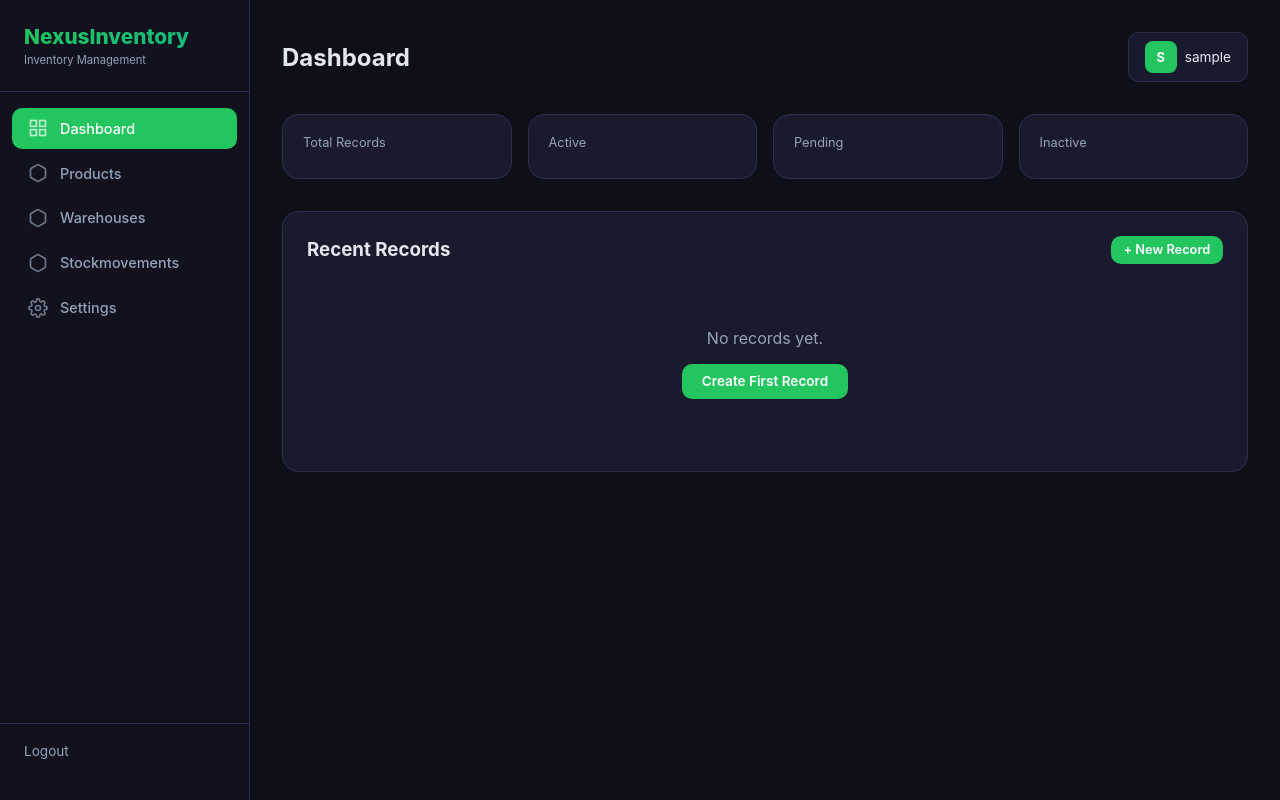
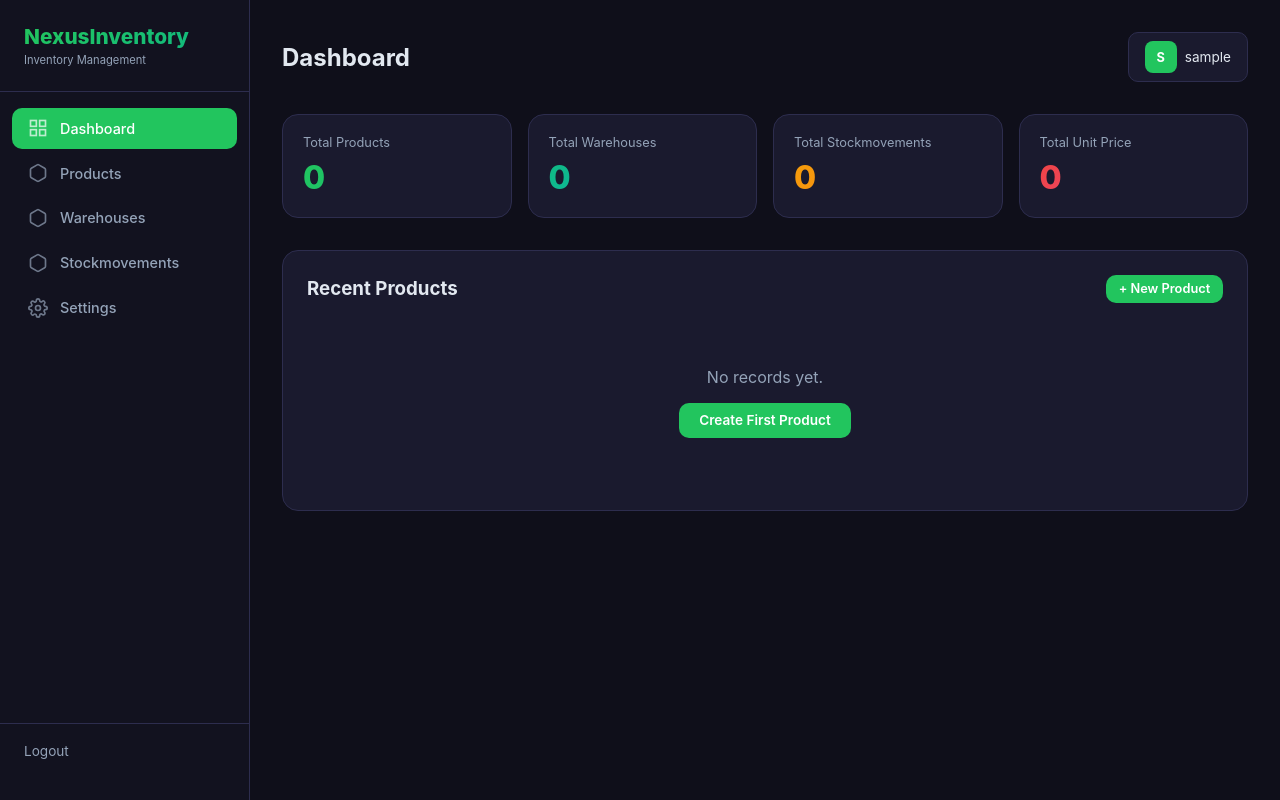
Before and after one commit to nexus-apex/nexus-inventory, a Django app: page /dashboard/ in a window 1280 px wide. Run offline with Django 4.2, Linux system fonts and the light colour scheme; the visitor is signed in with stand-in values (Sample User, id 1); data that the repository does not hold is empty.

Commit message:
feat: enterprise NexusInventory with Product, Warehouse, StockMovement

```diff
--- a/backend/templates/dashboard.html
+++ b/backend/templates/dashboard.html
@@ -4,41 +4,38 @@
 {% block content %}
 <div class="stats-grid">
   <div class="stat-card">
-    <div class="stat-label">Total Records</div>
-    <div class="stat-value">{{ total }}</div>
+    <div class="stat-label">Total Products</div>
+    <div class="stat-value">{{ product_count }}</div>
   </div>
   <div class="stat-card">
-    <div class="stat-label">Active</div>
-    <div class="stat-value" style="background:linear-gradient(135deg,#10b981,#06b6d4);-webkit-background-clip:text;background-clip:text">{{ active }}</div>
+    <div class="stat-label">Total Warehouses</div>
+    <div class="stat-value" style="background:linear-gradient(135deg,#10b981,#06b6d4);-webkit-background-clip:text;background-clip:text">{{ warehouse_count }}</div>
   </div>
   <div class="stat-card">
-    <div class="stat-label">Pending</div>
-    <div class="stat-value" style="background:linear-gradient(135deg,#f59e0b,#f97316);-webkit-background-clip:text;background-clip:text">{{ pending }}</div>
+    <div class="stat-label">Total Stockmovements</div>
+    <div class="stat-value" style="background:linear-gradient(135deg,#f59e0b,#f97316);-webkit-background-clip:text;background-clip:text">{{ stockmovement_count }}</div>
   </div>
   <div class="stat-card">
-    <div class="stat-label">Inactive</div>
-    <div class="stat-value" style="background:linear-gradient(135deg,#ef4444,#ec4899);-webkit-background-clip:text;background-clip:text">{{ inactive }}</div>
+    <div class="stat-label">Total Unit Price</div>
+    <div class="stat-value" style="background:linear-gradient(135deg,#ef4444,#ec4899);-webkit-background-clip:text;background-clip:text">{{ product_total_unit_price|floatformat:0 }}</div>
   </div>
 </div>
 
 <div class="card">
   <div style="display:flex;justify-content:space-between;align-items:center;margin-bottom:1rem">
-    <h3>Recent Records</h3>
-    <a href="/records/create/" class="btn btn-primary btn-sm">+ New Record</a>
+    <h3>Recent Products</h3>
+    <a href="/products/create/" class="btn btn-primary btn-sm">+ New Product</a>
   </div>
   {% if recent %}
   <table>
     <thead>
-      <tr><th>Name</th><th>Email</th><th>Status</th><th>Amount</th><th>Date</th></tr>
+      <tr><th>Name</th><th>Sku</th><th>Category</th><th>Quantity</th><th>Reorder Level</th><th>Created</th></tr>
     </thead>
     <tbody>
       {% for r in recent %}
       <tr>
-        <td><a href="/records/{{ r.pk }}/edit/">{{ r.name }}</a></td>
-        <td style="color:var(--muted)">{{ r.email|default:"-" }}</td>
-        <td><span class="badge badge-{{ r.status }}">{{ r.status }}</span></td>
-        <td>{{ r.amount }}</td>
-        <td style="color:var(--muted)">{{ r.created_at|date:"M d, Y" }}</td>
+        <td><a href="/products/{{ r.pk }}/edit/">{{ r.name }}</a></td>
+        <td>{{ r.sku|default:"-" }}</td><td>{{ r.category|default:"-" }}</td><td>{{ r.quantity|default:"-" }}</td><td>{{ r.reorder_level|default:"-" }}</td><td style="color:var(--muted)">{{ r.created_at|date:"M d, Y" }}</td>
       </tr>
       {% endfor %}
     </tbody>
@@ -46,7 +43,7 @@
   {% else %}
   <div class="empty">
     <p>No records yet.</p>
-    <a href="/records/create/" class="btn btn-primary" style="margin-top:1rem">Create First Record</a>
+    <a href="/products/create/" class="btn btn-primary" style="margin-top:1rem">Create First Product</a>
   </div>
   {% endif %}
 </div>
```
